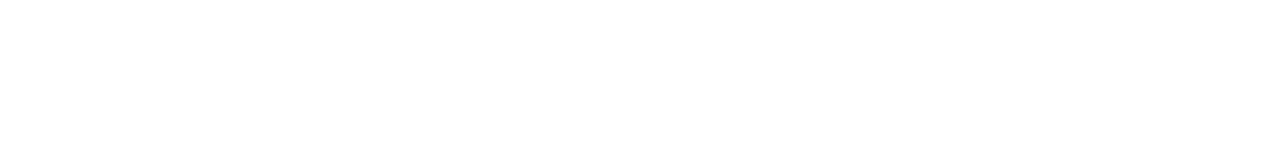
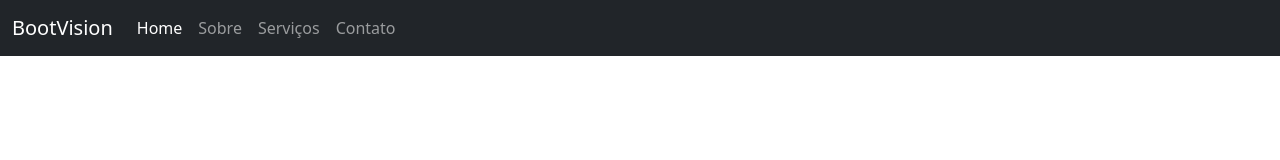
Before and after one commit to MatheusAlvarez/BootVision, a plain HTML site: page index.html in a window 1280 px wide. Drawn offline with nearby package versions, Linux system fonts and the light colour scheme.

Commit message:
feat: adiciona header na pagina index.html

```diff
--- a/index.html
+++ b/index.html
@@ -3,12 +3,42 @@
 <head>
     <meta charset="UTF-8">
     <meta name="viewport" content="width=device-width, initial-scale=1.0">
-    <title>Document</title>
+    <title>BootVision</title>
     <link href="https://cdn.jsdelivr.net/npm/bootstrap@5.0.2/dist/css/bootstrap.min.css" rel="stylesheet" integrity="sha384-EVSTQN3/azprG1Anm3QDgpJLIm9Nao0Yz1ztcQTwFspd3yD65VohhpuuCOmLASjC" crossorigin="anonymous">
     <script src="https://cdn.jsdelivr.net/npm/bootstrap@5.0.2/dist/js/bootstrap.bundle.min.js" integrity="sha384-MrcW6ZMFYlzcLA8Nl+NtUVF0sA7MsXsP1UyJoMp4YLEuNSfAP+JcXn/tWtIaxVXM" crossorigin="anonymous" defer></script>
 </head>
 <body>
 
+    <!-- Header  -->
+
+    <header>
+        <nav class="navbar navbar-expand-lg navbar-dark bg-dark">
+            <div class="container-fluid">
+              <a class="navbar-brand" href="#">BootVision</a>
+              <button class="navbar-toggler" type="button" data-bs-toggle="collapse" data-bs-target="#navbarText" aria-controls="navbarText" aria-expanded="false" aria-label="Toggle navigation">
+                <span class="navbar-toggler-icon"></span>
+              </button>
+              <div class="collapse navbar-collapse" id="navbarText">
+                <ul class="navbar-nav me-auto mb-2 mb-lg-0">
+                  <li class="nav-item">
+                    <a class="nav-link active" aria-current="page" href="#">Home</a>
+                  </li>
+                  <li class="nav-item">
+                    <a class="nav-link" href="#">Sobre</a>
+                  </li>
+                  <li class="nav-item">
+                    <a class="nav-link" href="#">Serviços</a>
+                  </li>
+                  <li class="nav-item">
+                    <a class="nav-link" href="#">Contato</a>
+                  </li>
+                </ul>
+              </div>
+            </div>
+          </nav>
+    </header>
+
+    <!-- Fim Header  -->
 
 </body>
 </html>
```
